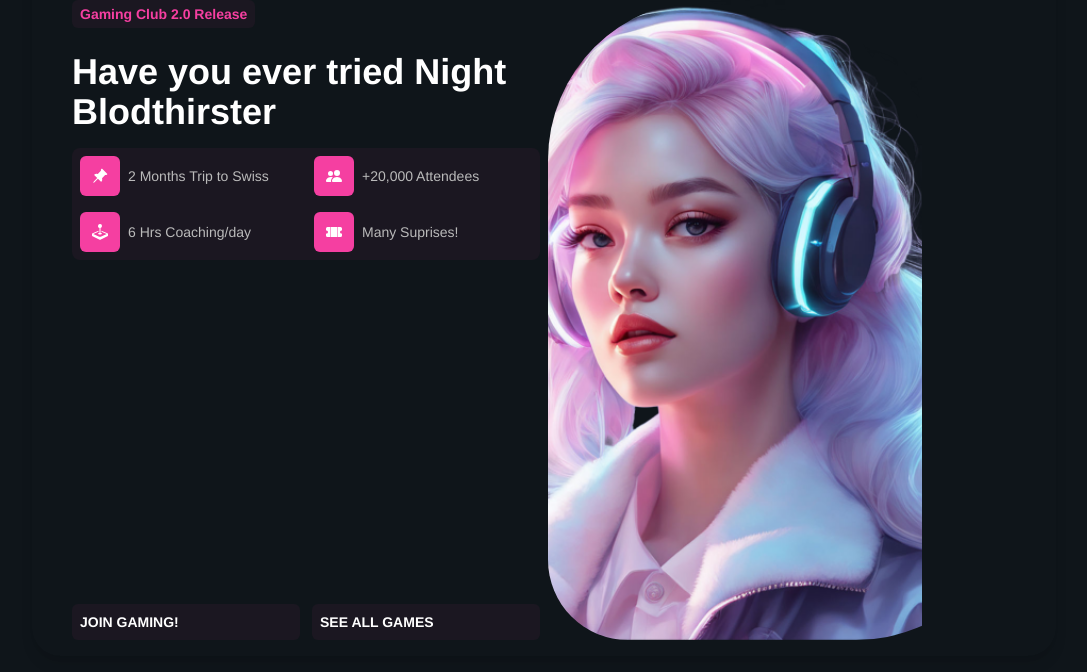
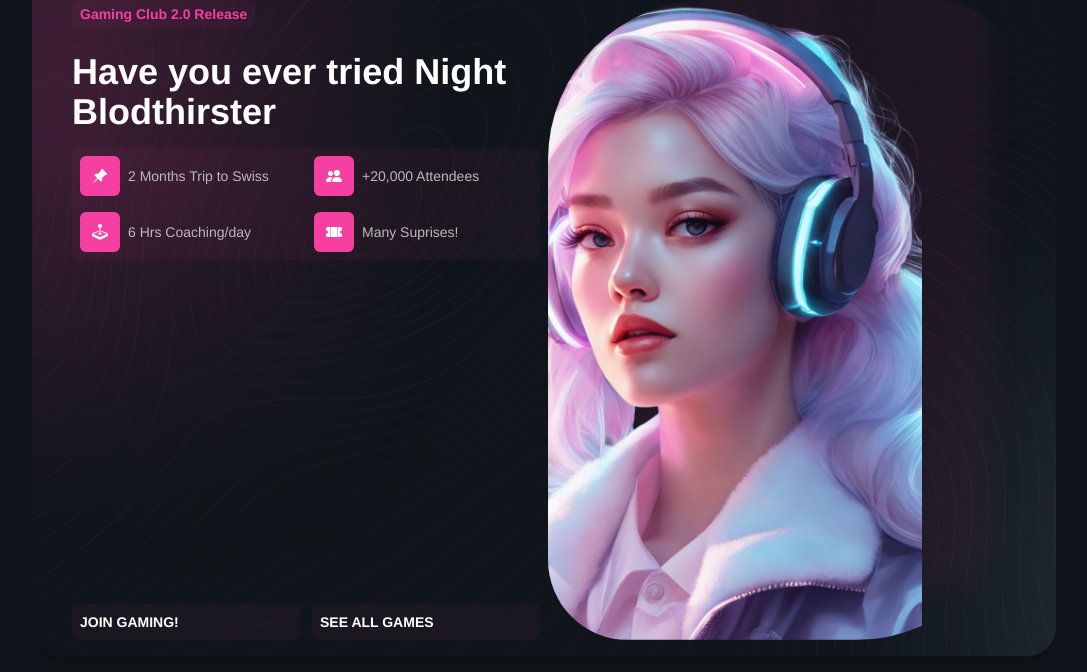
Before and after one commit to borislukrece/NightPulse-Exp, a plain HTML site: page index.html in a window 1280 px wide. Shown: the part 128-800 px from the top of the page, without its empty margins (96-1183 px from the left). Drawn offline with nearby package versions, Linux system fonts and the light colour scheme; the site is published under a folder, as on GitHub Pages, so addresses that start at the root find nothing.

Commit message:
Resources path updated

```diff
--- a/assets/style.css
+++ b/assets/style.css
@@ -50,15 +50,15 @@ main {
 }
 
 .back {
-    background-image: url("/assets/groupshadow.png");
+    background-image: url("../assets/groupshadow.png");
 }
 
 .back-shadow {
-    background-image: url("/assets/shadow-image.png");
+    background-image: url("../assets/shadow-image.png");
 }
 
 .custom-cursor {
-    cursor: url(/assets/cur111.cur) 2 2, pointer;
+    cursor: url("../assets/cur111.cur") 2 2, pointer;
 }
 
 .dimensions-transition {
```
